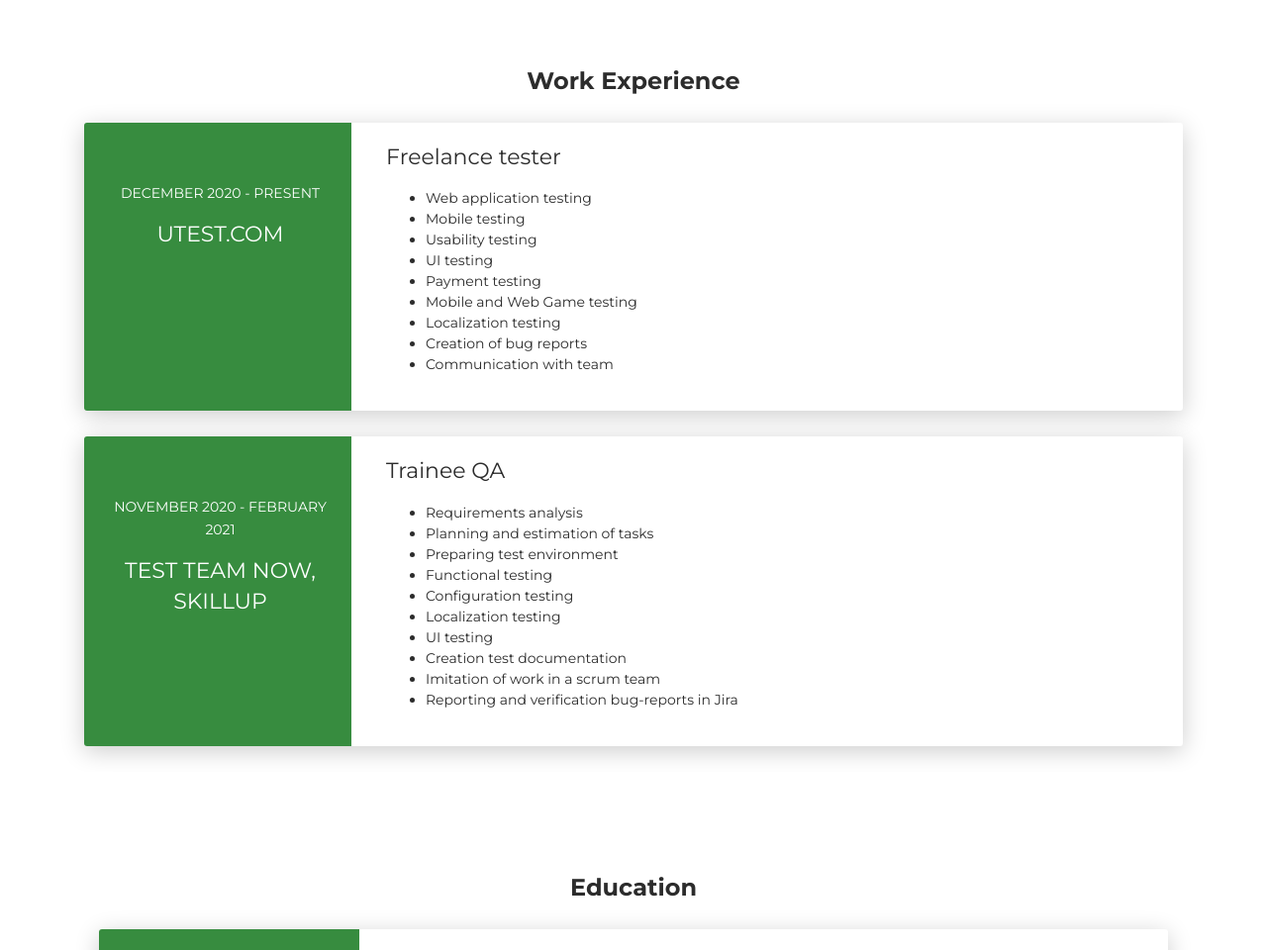
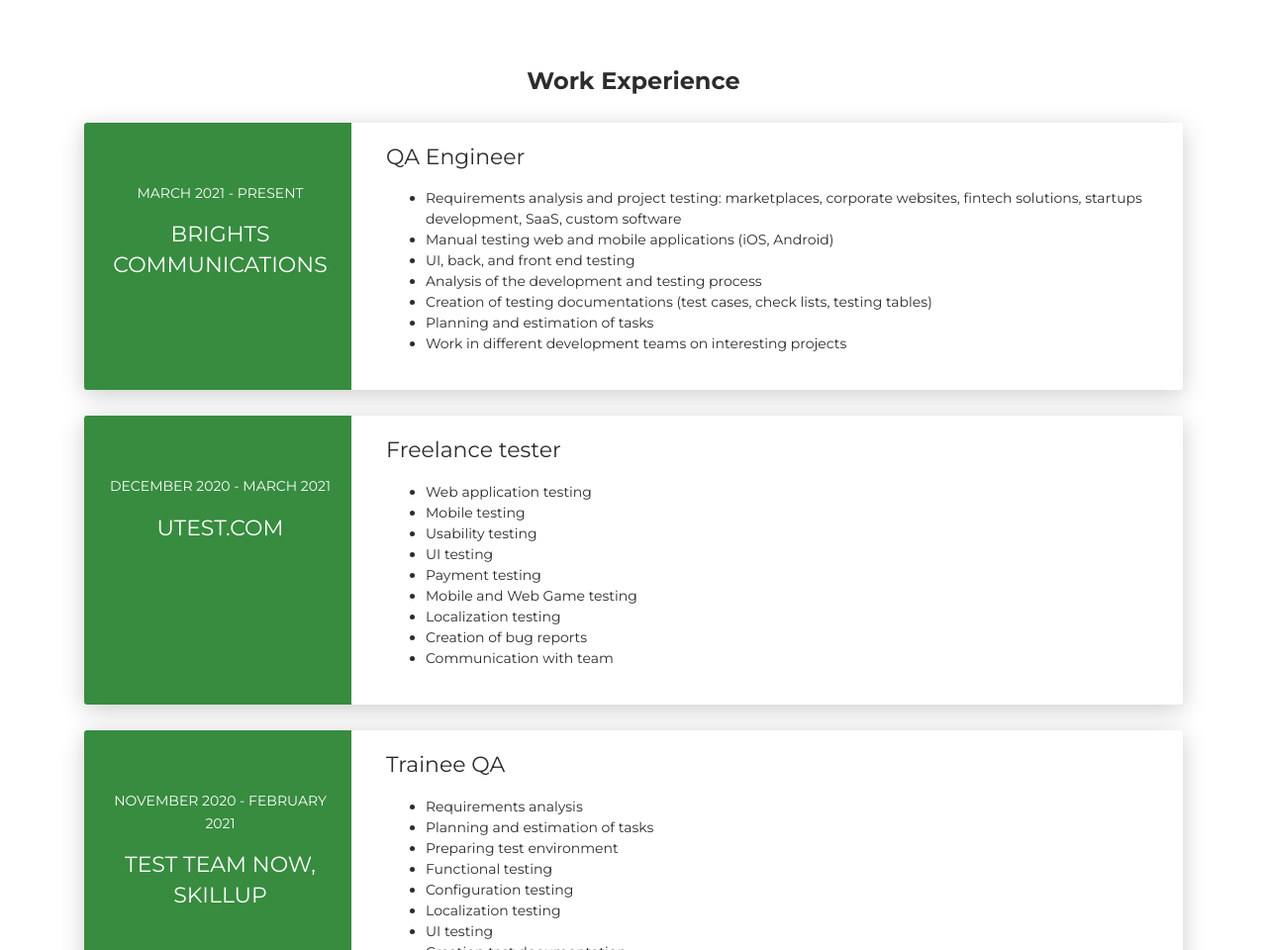
Before and after one commit to IgorGnutov/CV, a plain HTML site: page index.html in a window 1280 px wide. Shown: the part 1840-2800 px from the top of the page at 99% size. Drawn offline with Linux system fonts and the light colour scheme.

Commit message:
Update index.html

```diff
--- a/index.html
+++ b/index.html
@@ -140,7 +140,7 @@
       <div class="card-body">
         <div class="row">
           <div class="col-md-6">
-            <div class="progress-container progress-primary"><span class="progress-badge">Android Studiom Android SDK</span>
+            <div class="progress-container progress-primary"><span class="progress-badge">Android Studio, Android SDK</span>
               <div class="progress">
               <div class="progress-bar progress-bar-primary" data-aos="progress-full" data-aos-offset="10" data-aos-duration="2000" role="progressbar" aria-valuenow="60" aria-valuemin="0" aria-valuemax="100" style="width: 100%;"></div><span class="progress-value"></span>
               </div>
@@ -213,7 +213,32 @@
       <div class="row">
         <div class="col-md-3 bg-primary" data-aos="fade-right" data-aos-offset="50" data-aos-duration="500">
           <div class="card-body cc-experience-header">
-            <p>December 2020 - Present</p>
+            <p>March 2021 - Present</p>
+            <div class="h5">Brights Communications</div>
+          </div>
+        </div>
+        <div class="col-md-9" data-aos="fade-left" data-aos-offset="50" data-aos-duration="500">
+          <div class="card-body">
+            <div class="h5">QA Engineer</div>
+            <p><ul>
+            <nav><li><a>Requirements analysis and project testing: marketplaces, corporate websites, fintech solutions, startups development, SaaS, custom software</a><br></li>
+             <li><a>Manual testing web and mobile applications (iOS, Android)</a><br></li>
+             <li><a>UI, back, and front end testing</a><br></li>
+             <li><a>Analysis of the development and testing process</a><br></li>
+             <li><a>Creation of testing documentations (test cases, check lists, testing tables)</a><br></li>
+             <li><a>Planning and estimation of tasks</a><br></li>
+             <li><a>Work in different development teams on interesting projects</a><br></li>
+            </nav>
+            </ul></p>
+          </div>
+        </div>
+      </div>
+    </div>
+    <div class="card">
+      <div class="row">
+        <div class="col-md-3 bg-primary" data-aos="fade-right" data-aos-offset="50" data-aos-duration="500">
+          <div class="card-body cc-experience-header">
+            <p>December 2020 - March 2021</p>
             <div class="h5">uTest.com</div>
           </div>
         </div>
```
